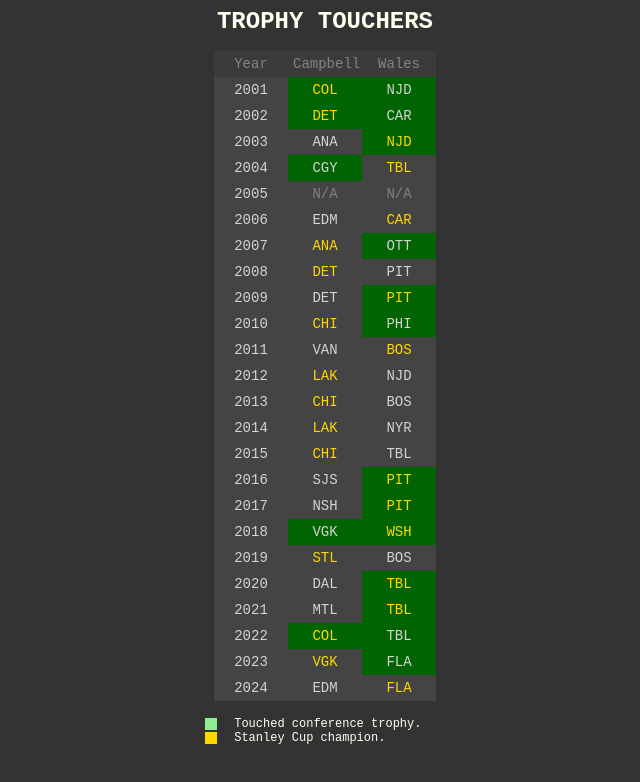
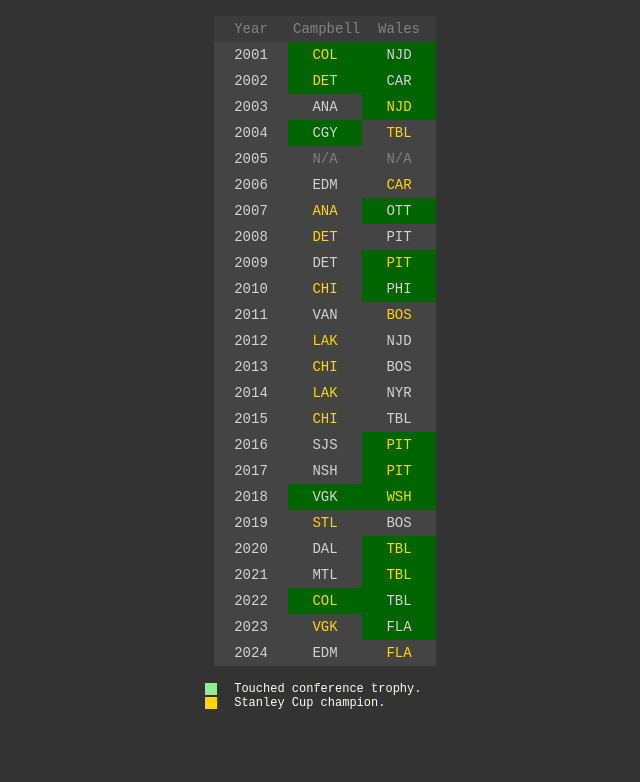
Before and after one commit to bplabombarda/trophytouchers, a Vue app: page / in a window 1280 px wide. Shown: the top 782 px of the page, without its empty margins (315-955 px from the left). Built offline with nearby package versions, Linux system fonts and the light colour scheme.

Commit message:
Remove h1

```diff
--- a/src/App.vue
+++ b/src/App.vue
@@ -5,10 +5,6 @@ import Legend from './components/Legend.vue'
 
 <template>
   <div>
-    <header>
-      <h1>Trophy Touchers</h1>
-    </header>
-
     <FinalsList />
     <Legend />
   </div>
```
